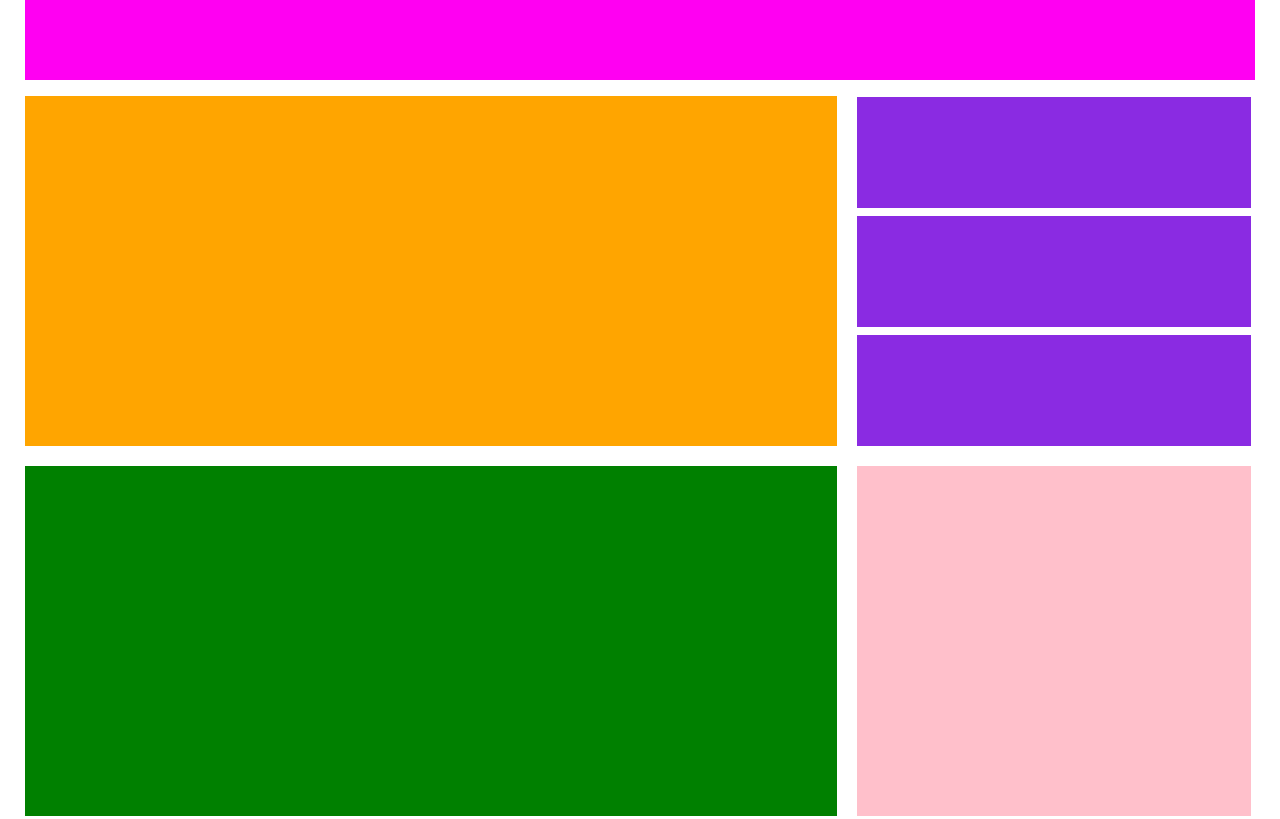
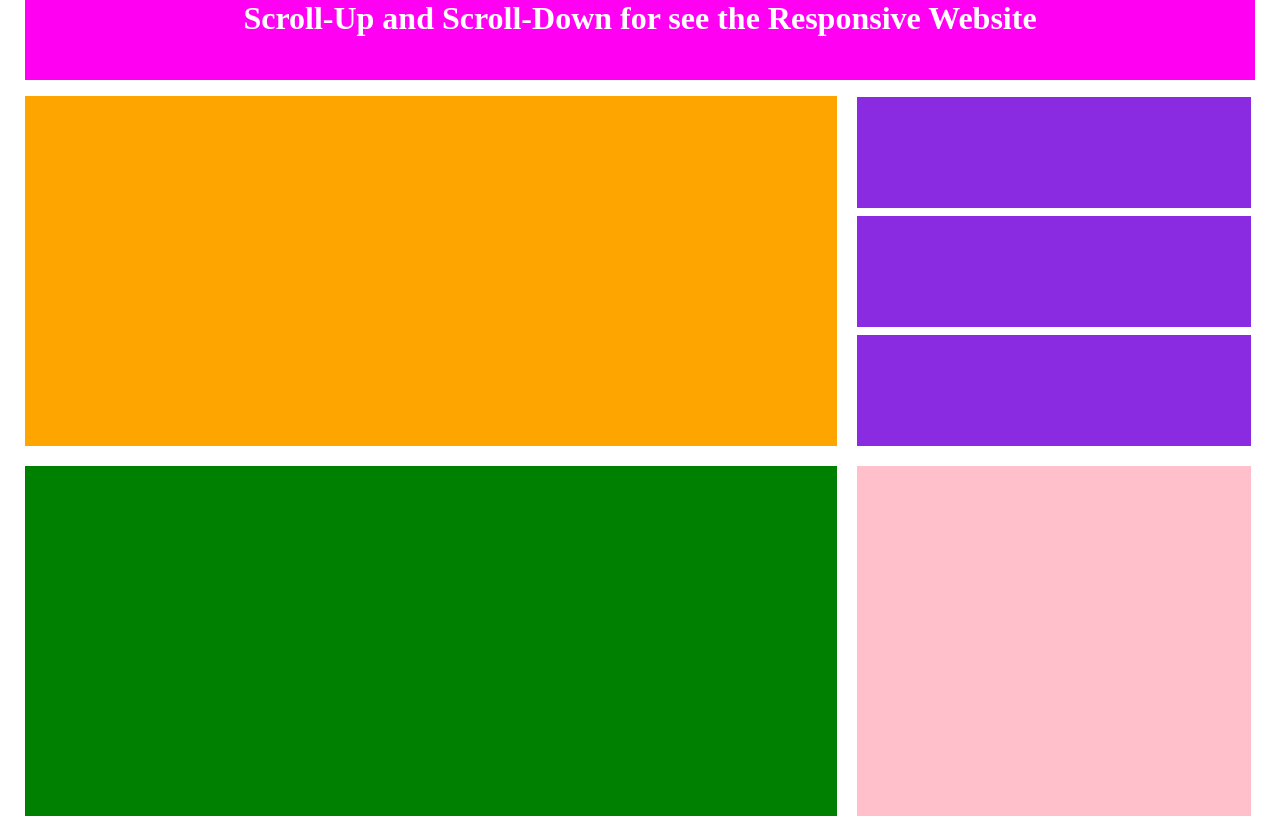
Before and after one commit to Sahapat/-HTML-CSS-Responsive-Learn, a plain HTML site: page index.html in a window 1280 px wide. Shown: the top 819 px of the page. Drawn offline with Linux system fonts and the light colour scheme.

Commit message:
Add description advice to scrolling

```diff
--- a/index.html
+++ b/index.html
@@ -13,7 +13,9 @@
     <header class="section-header">
         <div class="container">
             <div class="row">
-                <div class="header-container"></div>
+                <div class="header-container">
+                    <h1>Scroll-Up and Scroll-Down for see the Responsive Website</h1>
+                </div>
             </div>
         </div>
     </header>
--- a/style.css
+++ b/style.css
@@ -87,8 +87,14 @@ body {
 
 .header-container {
     background-color: #ff00f2;
-    height: 5em;
+    height: 80px;
     width: 100%;
+    text-align: center;
+}
+
+h1{
+    margin: 0;
+    color: white;
 }
 .item-container-right{
     margin-left: 16px;
@@ -155,6 +161,9 @@ body {
         display: inline-block;
         background-color: blueviolet;
     }
+    h1{
+        font-size: 1.8em;
+    }
 }
 @media only screen and (max-width:820px){
     .col-4,.col-8,[class*="section-"] .col-8{
```
